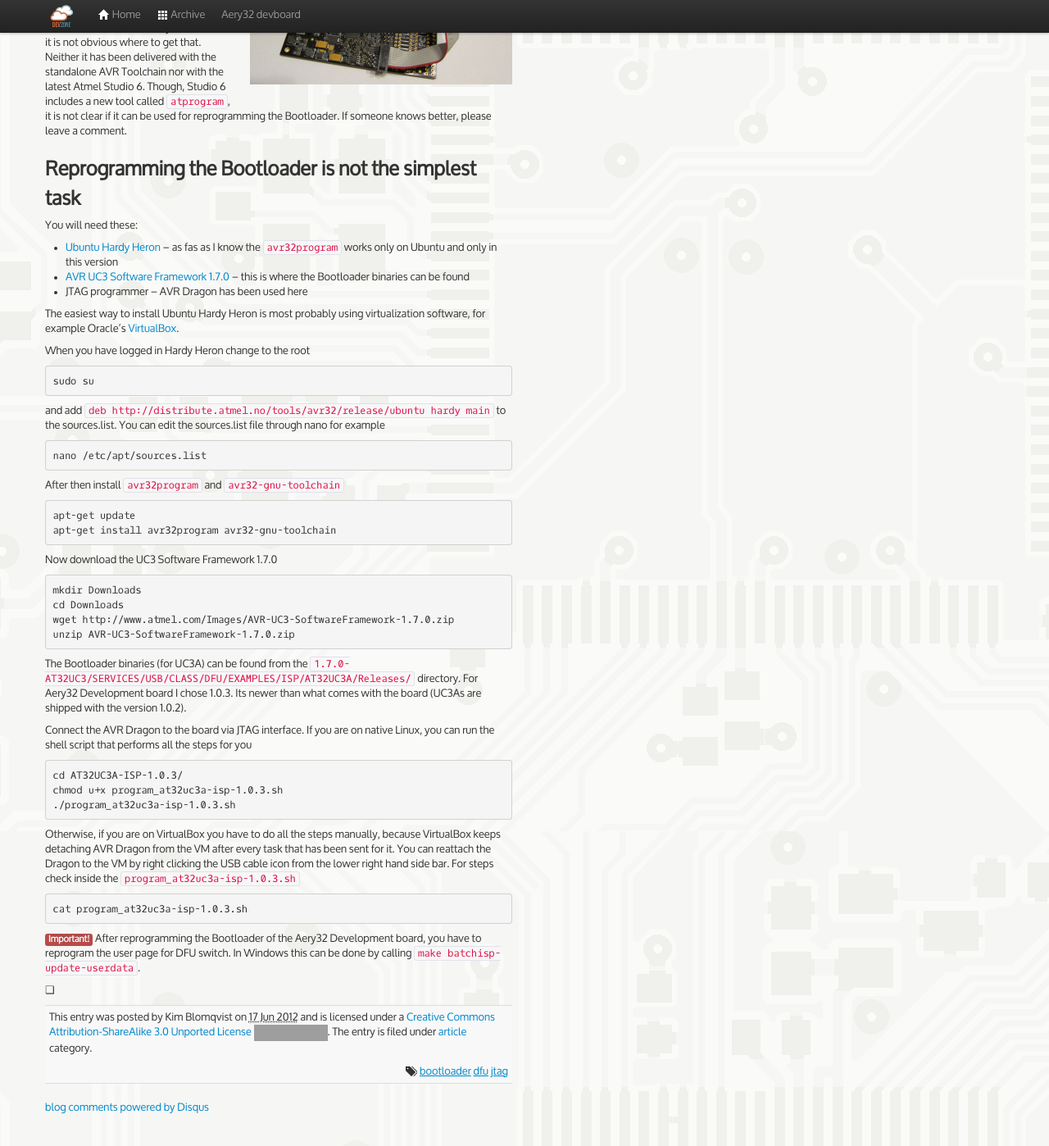
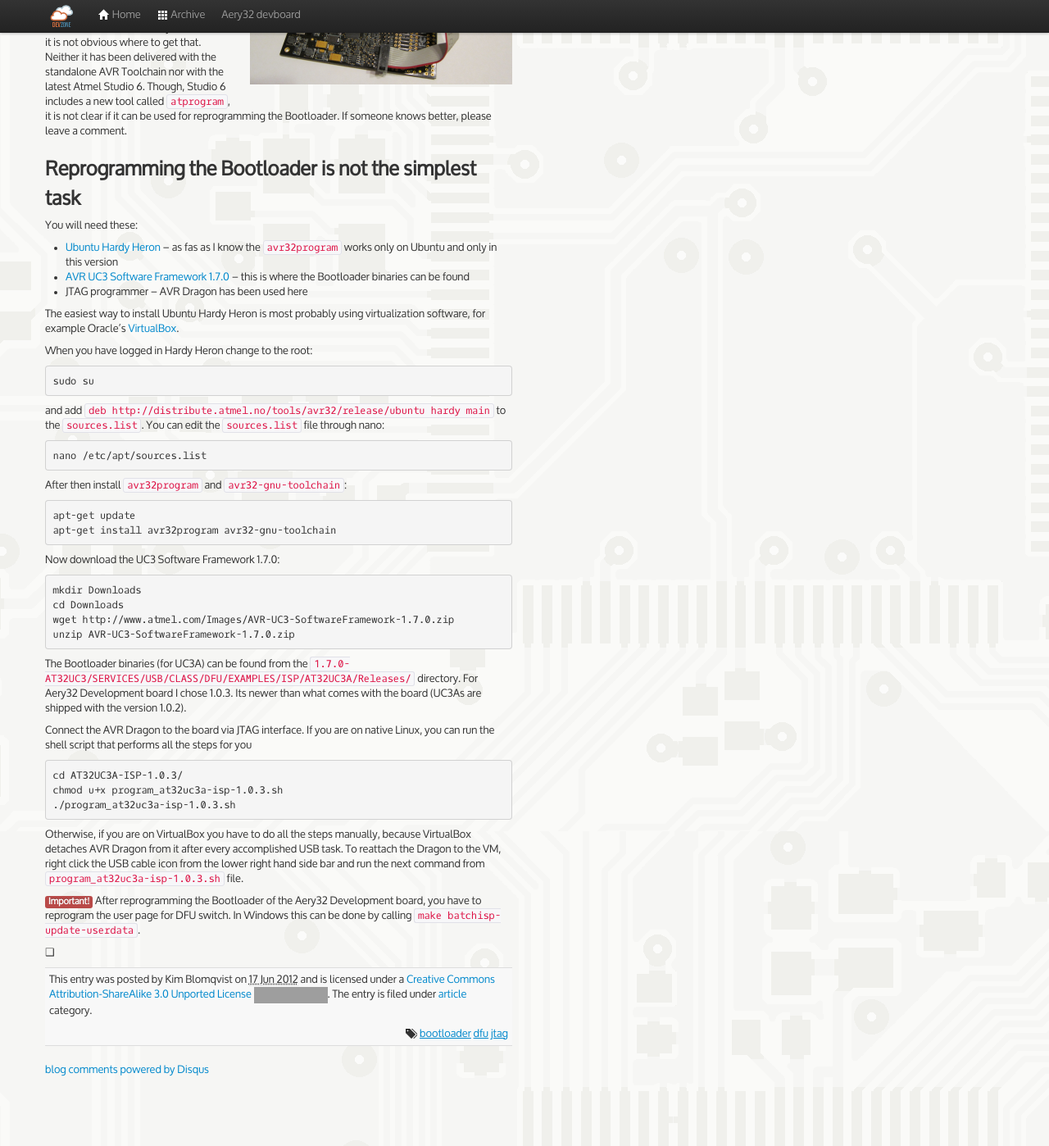
Before and after one commit to aery32/aery32.github.com, a Jekyll site: the page built from _posts/2012-06-17-how-to-reprogram-the-dfu-bootloader-for-uc3-chips.md, in a window 1280 px wide and 1400 px high, scrolled down 335 px. Shown: the whole window at 82% size. Built offline with Jekyll 4.4.1, drawn with Linux system fonts in a browser that asks for light colours; nearby versions of some CDN libraries; Markdown is read by kramdown in place of the engine named in the settings; comment, search, counter and statistics services are not loaded; after the commit the page ends 1689 px from its top, so only the background shows below that; grey boxes are pictures that could not be loaded.

Commit message:
Update master

```diff
--- a/_posts/2012-06-17-how-to-reprogram-the-dfu-bootloader-for-uc3-chips.md
+++ b/_posts/2012-06-17-how-to-reprogram-the-dfu-bootloader-for-uc3-chips.md
@@ -34,20 +34,20 @@ You will need these:
 
 The easiest way to install Ubuntu Hardy Heron is most probably using virtualization software, for example Oracle's [VirtualBox](https://www.virtualbox.org/).
 
-When you have logged in Hardy Heron change to the root
+When you have logged in Hardy Heron change to the root:
 
 	sudo su
 
-and add `deb http://distribute.atmel.no/tools/avr32/release/ubuntu hardy main` to the sources.list. You can edit the sources.list file through nano for example
+and add `deb http://distribute.atmel.no/tools/avr32/release/ubuntu hardy main` to the `sources.list`. You can edit the `sources.list` file through nano:
 
 	nano /etc/apt/sources.list
 
-After then install `avr32program` and `avr32-gnu-toolchain`
+After then install `avr32program` and `avr32-gnu-toolchain`:
 
 	apt-get update
 	apt-get install avr32program avr32-gnu-toolchain
 
-Now download the UC3 Software Framework 1.7.0
+Now download the UC3 Software Framework 1.7.0:
 
 	mkdir Downloads
 	cd Downloads
@@ -62,9 +62,7 @@ Connect the AVR Dragon to the board via JTAG interface. If you are on native Lin
 	chmod u+x program_at32uc3a-isp-1.0.3.sh
 	./program_at32uc3a-isp-1.0.3.sh
 
-Otherwise, if you are on VirtualBox you have to do all the steps manually, because VirtualBox keeps detaching AVR Dragon from the VM after every task that has been sent for it. You can reattach the Dragon to the VM by right clicking the USB cable icon from the lower right hand side bar. For steps check inside the `program_at32uc3a-isp-1.0.3.sh`
-
-	cat program_at32uc3a-isp-1.0.3.sh
+Otherwise, if you are on VirtualBox you have to do all the steps manually, because VirtualBox detaches AVR Dragon from it after every accomplished USB task. To reattach the Dragon to the VM, right click the USB cable icon from the lower right hand side bar and run the next command from `program_at32uc3a-isp-1.0.3.sh` file.
 
 <span class="label label-important">Important!</span> After reprogramming the Bootloader of the Aery32 Development board, you have to reprogram the user page for DFU switch. In Windows this can be done by calling `make batchisp-update-userdata`.
 
```
